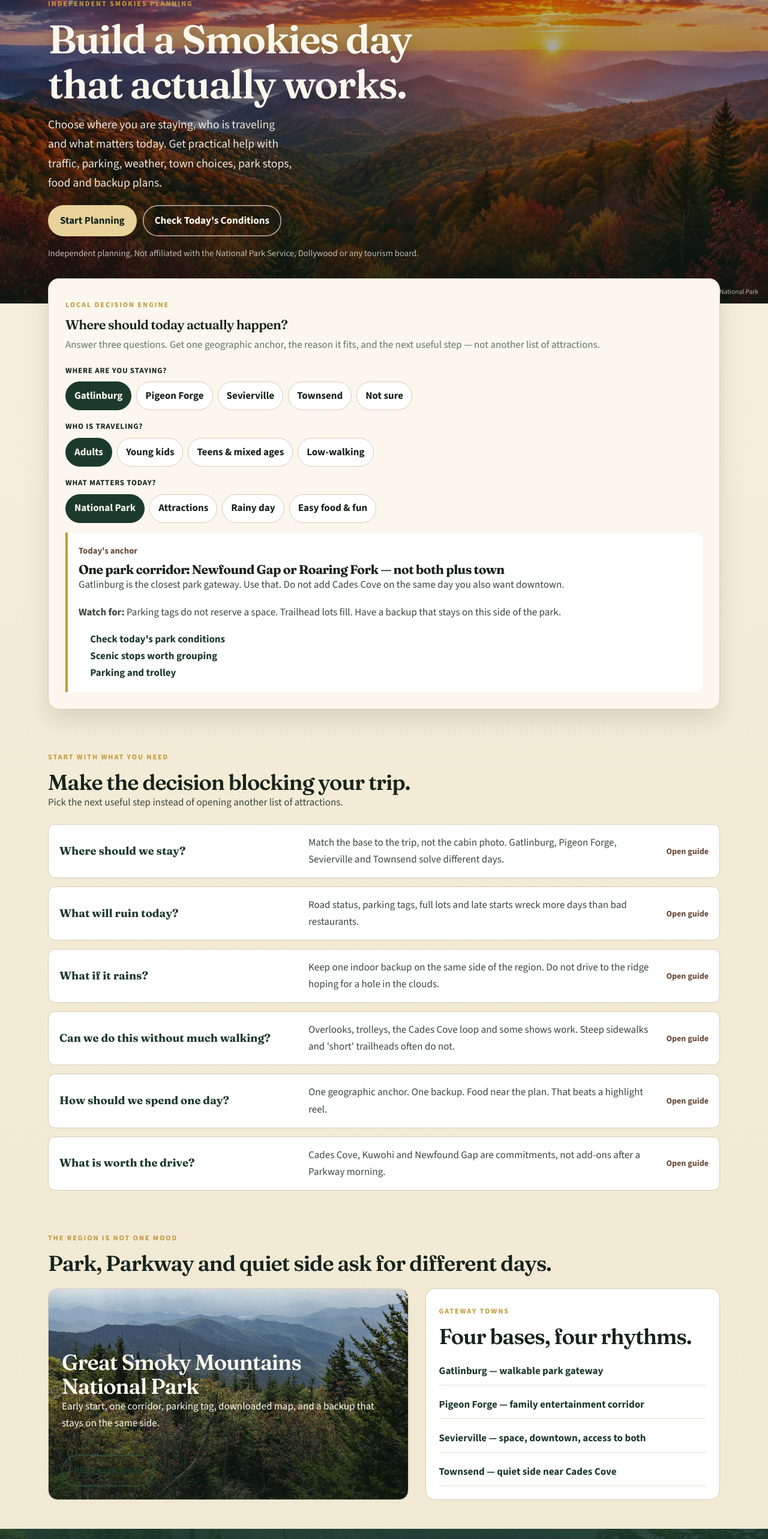
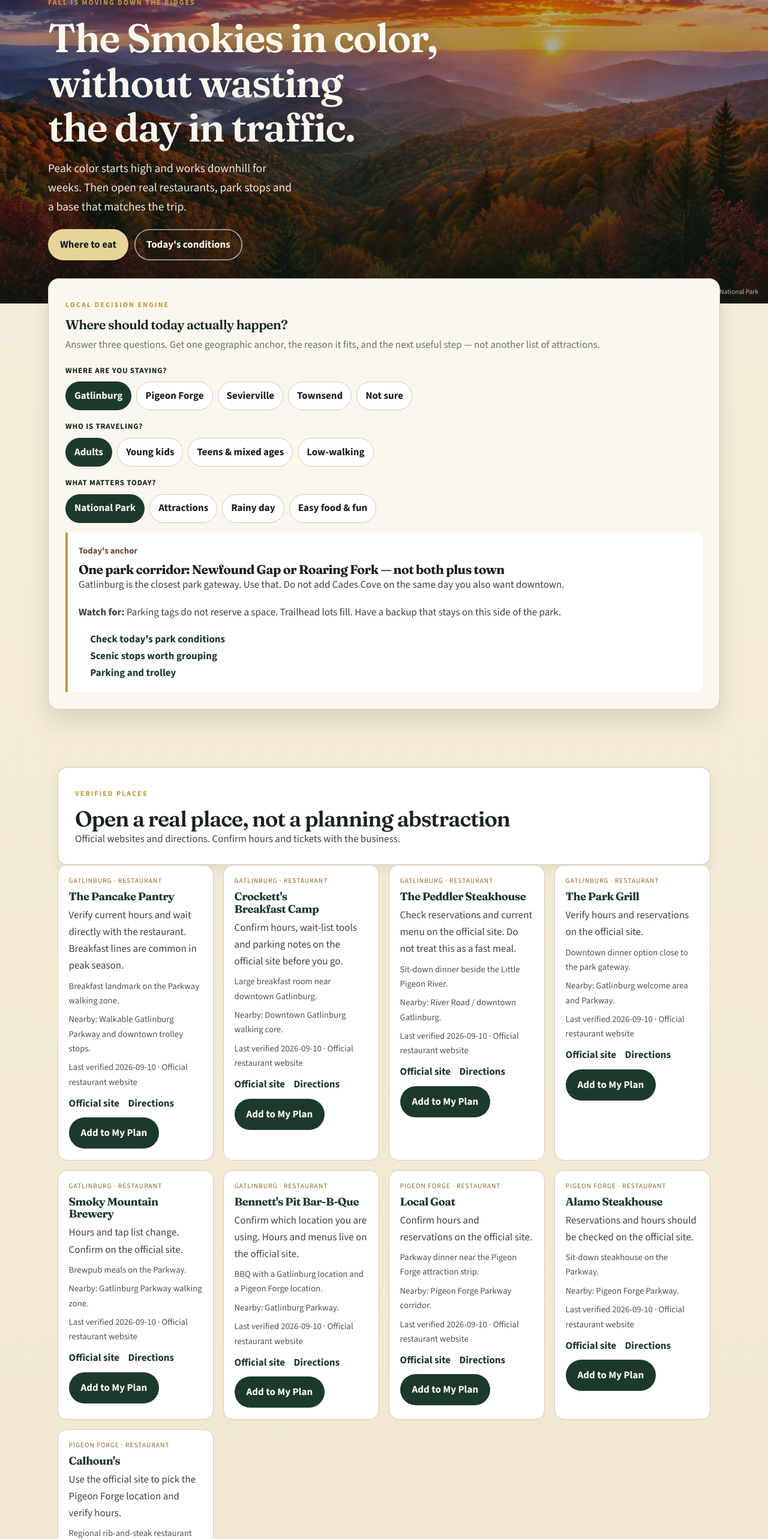
Before and after one commit to masondtorres/smokies-insider-guide, a Next.js app: page / in a window 1280 px wide. Shown: the part 234-2800 px from the top of the page at 60% size. Built offline with nearby package versions, Linux system fonts and the light colour scheme.

Commit message:
Homepage fall hook and verified place rail

```diff
--- a/src/app/page.tsx
+++ b/src/app/page.tsx
@@ -2,186 +2,43 @@ import type { Metadata } from "next";
 import Link from "next/link";
 import { DecisionEngine } from "@/components/decision-engine";
 import { JsonLd } from "@/components/guide";
+import { PlaceList } from "@/components/place-list";
+import { places } from "@/data/places";
 import { breadcrumbSchema, organizationSchema, webPageSchema, webSiteSchema } from "@/lib/seoSchema";
 
 export const metadata: Metadata = {
   title: "Smokies Insider | Smoky Mountains Trip Planner",
-  description:
-    "Build a Smokies day that works. Independent help for Gatlinburg, Pigeon Forge, Sevierville, Townsend and Great Smoky Mountains National Park: traffic, parking, weather, food, stays and backup plans.",
+  description: "Fall color, real restaurants, park stops and a trip plan that survives traffic.",
   alternates: { canonical: "/" },
-  openGraph: {
-    title: "Smokies Insider | Smoky Mountains Trip Planner",
-    description:
-      "Independent Smokies planning for routes, parking, weather, town choices, park stops, food and backup plans.",
-    url: "https://www.smokyinsider.com/",
-    images: [{ url: "/images/photos/og-home.jpg", width: 1200, height: 630, alt: "Cades Cove split-rail fences and autumn ridges in Great Smoky Mountains National Park" }],
-  },
 };
-
-const blockingDecisions = [
-  {
-    label: "Where should we stay?",
-    text: "Match the base to the trip, not the cabin photo. Gatlinburg, Pigeon Forge, Sevierville and Townsend solve different days.",
-    href: "/where-to-stay",
-  },
-  {
-    label: "What will ruin today?",
-    text: "Road status, parking tags, full lots and late starts wreck more days than bad restaurants.",
-    href: "/today",
-  },
-  {
-    label: "What if it rains?",
-    text: "Keep one indoor backup on the same side of the region. Do not drive to the ridge hoping for a hole in the clouds.",
-    href: "/rainy-day",
-  },
-  {
-    label: "Can we do this without much walking?",
-    text: "Overlooks, trolleys, the Cades Cove loop and some shows work. Steep sidewalks and 'short' trailheads often do not.",
-    href: "/gatlinburg-without-walking-too-much",
-  },
-  {
-    label: "How should we spend one day?",
-    text: "One geographic anchor. One backup. Food near the plan. That beats a highlight reel.",
-    href: "/how-many-days",
-  },
-  {
-    label: "What is worth the drive?",
-    text: "Cades Cove, Kuwohi and Newfound Gap are commitments, not add-ons after a Parkway morning.",
-    href: "/see",
-  },
-];
-
-const beforeYouGo = [
-  { label: "Check today's conditions", href: "/today" },
-  { label: "Parking and timing cheat sheet", href: "/parking-timing-cheat-sheet" },
-  { label: "Full parking and trolley guide", href: "/smokies-parking-trolley-guide" },
-  { label: "Official park resources", href: "/visitor-resources" },
-  { label: "Rainy-day backup ideas", href: "/rainy-day" },
-];
 
 export default function Home() {
   return (
     <main className="smokies-home-v2" id="home">
       <section className="si-hero si-hero--photo" aria-labelledby="home-title">
         <div className="si-hero-copy">
-          <p className="si-kicker">Independent Smokies planning</p>
-          <h1 id="home-title">Build a Smokies day that actually works.</h1>
+          <p className="si-kicker">Fall is moving down the ridges</p>
+          <h1 id="home-title">The Smokies in color, without wasting the day in traffic.</h1>
           <p className="si-hero-promise">
-            Choose where you are staying, who is traveling and what matters today. Get practical help with traffic, parking, weather, town choices, park stops, food and backup plans.
+            Peak color starts high and works downhill for weeks. Then open real restaurants, park stops and a base that matches the trip.
           </p>
           <div className="si-actions">
-            <Link className="si-button si-button-primary" href="/start-planning">Start Planning</Link>
-            <Link className="si-button si-button-secondary" href="/today">Check Today's Conditions</Link>
+            <Link className="si-button si-button-primary" href="/eat">Where to eat</Link>
+            <Link className="si-button si-button-secondary" href="/today">Today's conditions</Link>
           </div>
-          <p className="si-hero-text-link">
-            Independent planning. Not affiliated with the National Park Service, Dollywood or any tourism board.
-          </p>
         </div>
         <p className="si-photo-credit">Cades Cove, Great Smoky Mountains National Park</p>
       </section>
-
       <div className="si-engine-wrap">
         <DecisionEngine />
       </div>
-
-      <section className="si-section si-width" aria-labelledby="planning-heading">
-        <div className="si-section-heading">
-          <p className="si-section-kicker">Start with what you need</p>
-          <h2 id="planning-heading">Make the decision blocking your trip.</h2>
-          <p>Pick the next useful step instead of opening another list of attractions.</p>
-        </div>
-        <div className="si-decision-list">
-          {blockingDecisions.map((item) => (
-            <Link className="si-decision-item" href={item.href} key={item.href}>
-              <strong>{item.label}</strong>
-              <p>{item.text}</p>
-              <span>Open guide</span>
-            </Link>
-          ))}
-        </div>
+      <section className="si-section si-width">
+        <PlaceList
+          title="Open a real place, not a planning abstraction"
+          intro="Official websites and directions. Confirm hours and tickets with the business."
+          items={places.slice(0, 9)}
+        />
       </section>
-
-      <section className="si-section si-width" aria-labelledby="place-heading">
-        <div className="si-section-heading">
-          <p className="si-section-kicker">The region is not one mood</p>
-          <h2 id="place-heading">Park, Parkway and quiet side ask for different days.</h2>
-        </div>
-        <div className="si-split">
-          <div
-            className="si-panel si-panel--photo"
-            style={{ ["--panel-image" as string]: "url(/images/photos/kuwohi-east-view.webp)" }}
-          >
-            <h2>Great Smoky Mountains National Park</h2>
-            <p>Early start, one corridor, parking tag, downloaded map, and a backup that stays on the same side.</p>
-            <div className="si-actions">
-              <Link className="si-button si-button-secondary" href="/see">Plan park stops</Link>
-            </div>
-          </div>
-          <div className="si-panel">
-            <p className="si-section-kicker">Gateway towns</p>
-            <h2>Four bases, four rhythms.</h2>
-            <div className="si-link-list">
-              <Link href="/gatlinburg">Gatlinburg — walkable park gateway</Link>
-              <Link href="/pigeon-forge">Pigeon Forge — family entertainment corridor</Link>
-              <Link href="/sevierville">Sevierville — space, downtown, access to both</Link>
-              <Link href="/townsend">Townsend — quiet side near Cades Cove</Link>
-            </div>
-          </div>
-        </div>
-      </section>
-
-      <section className="si-before" aria-labelledby="before-heading">
-        <div className="si-width si-before-layout">
-          <div>
-            <p className="si-section-kicker">Before you leave the cabin</p>
-            <h2 id="before-heading">Check the details that can break the day.</h2>
-            <p>Road status, weather, parking and timing can change after a guide is written. Verify the changing layer before you drive.</p>
-          </div>
-          <div className="si-before-grid">
-            {beforeYouGo.map((note) => (
-              <Link href={note.href} key={note.label}>{note.label}</Link>
-            ))}
-          </div>
-        </div>
-      </section>
-
-      <section className="si-section si-width" aria-labelledby="book-heading">
-        <div className="si-book">
-          <div>
-            <p className="si-section-kicker">Why this website exists</p>
-            <h2 id="book-heading">The book and the website</h2>
-            <p>The book carries the durable planning. The website carries what changes.</p>
-            <p>
-              The Smokies Insider Guide explains how the region fits together, where to stay, how to group a day, what traffic changes and how to avoid wasting half the trip crossing the region. This site carries the changing layer: closures, hours, events, road conditions and corrections.
-            </p>
-            <p>A purchase link will appear here when publication and the retailer destination are verified. Until then, use the live tools.</p>
-          </div>
-          <aside>
-            <strong>Use the live companion now</strong>
-            <p>Start with today's conditions, then save the day's anchor in My Plan. Plans stay in this browser only.</p>
-            <div className="si-actions">
-              <Link className="si-button si-button-primary" href="/today">Check today</Link>
-              <Link className="si-button si-button-secondary" href="/my-plan">Open My Plan</Link>
-            </div>
-          </aside>
-        </div>
-      </section>
-
-      <section className="si-section si-width" aria-labelledby="trust-heading">
-        <div className="si-section-heading">
-          <p className="si-section-kicker">Independent advice. Visible sources.</p>
-          <h2 id="trust-heading">Useful first. Paid placements stay labeled.</h2>
-          <p>
-            Time-sensitive park information links to the controlling official source. Sponsored placements cannot buy safety claims, false local endorsements or editorial rankings.
-          </p>
-        </div>
-        <div className="si-editor-actions" style={{ marginTop: "1.25rem" }}>
-          <Link className="si-button si-button-secondary" href="/source-and-verification-policy">How we verify</Link>
-          <Link className="si-button si-button-secondary" href="/editorial-policy">Editorial policy</Link>
-          <Link className="si-button si-button-secondary" href="/corrections">Report a correction</Link>
-        </div>
-      </section>
-
       <JsonLd data={webSiteSchema()} />
       <JsonLd data={organizationSchema()} />
       <JsonLd data={webPageSchema({ path: "/", title: metadata.title as string, description: metadata.description ?? "", dateModified: "2026-09-10" })} />
```
